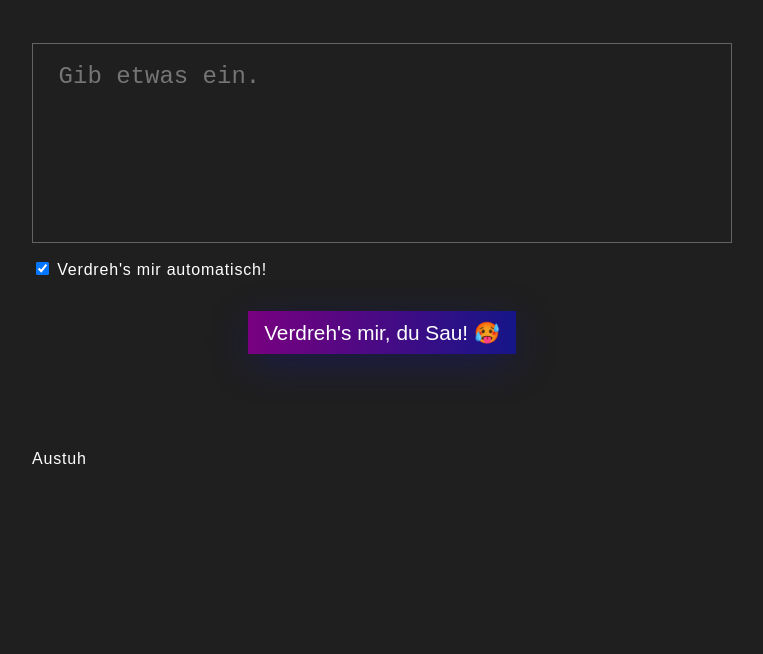
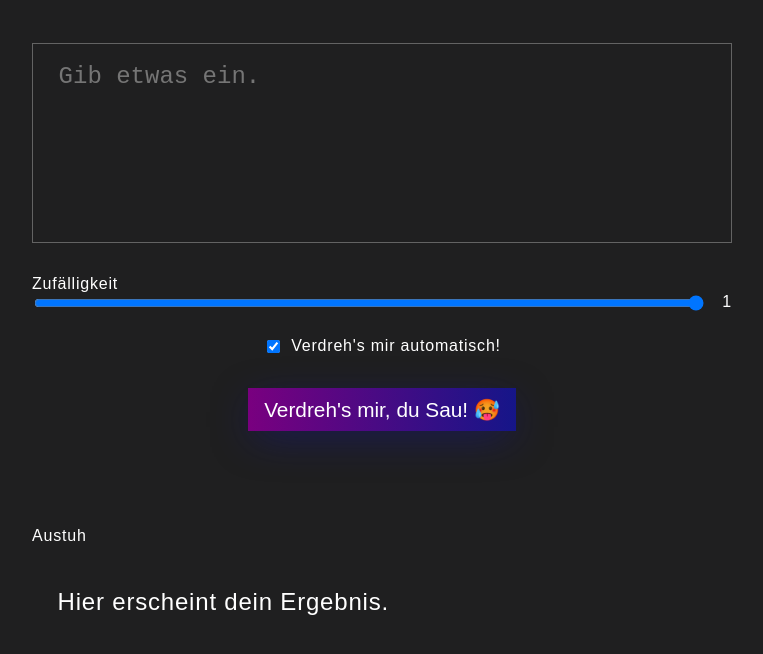
Before and after one commit to noahhorlacher/wortverdreher, a plain HTML site: page index.html in a window 1280 px wide. Shown: the part 150-804 px from the top of the page, without its empty margins (258-1021 px from the left). Drawn offline with Linux system fonts and the light colour scheme.

Commit message:
Added entropy slider

```diff
--- a/css/stil.css
+++ b/css/stil.css
@@ -28,7 +28,7 @@ textarea {
     color: white;
     padding: 1.2rem 1.6rem;
     border: 1px solid rgba(255, 255, 255, .3);
-    margin: 1rem auto;
+    margin: 1rem auto 2rem auto;
     resize: none;
 }
 
@@ -67,3 +67,20 @@ p {
     font-size: 1.5rem;
     padding: 1.2rem 1.6rem;
 }
+
+#schieberBeinhalter {
+    width: 100%;
+    display: flex;
+    gap: 0 1rem;
+    margin-bottom: 1.5rem;
+}
+
+#zufälligkeitsSchieber {
+    flex-grow: 1;
+}
+
+#überprüfKastenBeinhalter {
+    display: flex;
+    justify-content: center;
+    gap: 0 .5rem;
+}
--- a/index.html
+++ b/index.html
@@ -14,10 +14,18 @@
     <h1>Wortverdreher</h1>
     <main>
         <textarea placeholder="Gib etwas ein."></textarea>
+
+        <label for="zufälligkeitsSchieber">Zufälligkeit</label>
+        <div id="schieberBeinhalter">
+            <input type="range" id="zufälligkeitsSchieber" value="1" min="0" max="1" step="0.01">
+            <label for="zufälligkeitsSchieber" id="schieberWertBenennung">1.00</label>
+        </div>
+
         <div id="überprüfKastenBeinhalter">
             <input type="checkbox" id="automatischÜberprüfKasten" checked>
             <label for="automatischÜberprüfKasten">Verdreh's mir automatisch!</label>
         </div>
+
         <button>Verdreh's mir, du Sau! 🥵</button>
         <h2>Austuh</h2>
         <p>Hier erscheint dein Ergebnis.</p>
--- a/js/haupt.js
+++ b/js/haupt.js
@@ -1,15 +1,28 @@
 import { verdreheSatz } from "./wortverdreher.js"
+
+const eintuh = document.querySelector('textarea')
+const austuh = document.querySelector('p')
 
 const verdrehKnopf = document.querySelector('button')
 const automatischÜberprüfKasten = document.querySelector('#automatischÜberprüfKasten')
-const austuh = document.querySelector('p')
-const eintuh = document.querySelector('textarea')
 
 let automatischesVerdrehen = automatischÜberprüfKasten.checked = true
-automatischVerdrehenUmschalten()
+
+const schieber = document.querySelector('#zufälligkeitsSchieber')
+const schieberWertBenennung = document.querySelector('#schieberWertBenennung')
+
+let zufälligkeitsWert = schieber.value = schieberWertBenennung.innerText = 1.0
+
+schieber.addEventListener('input', zufälligkeitsWertAktualisieren)
+eintuh.addEventListener('input', austuhAktualisieren)
+
+function zufälligkeitsWertAktualisieren(){
+    zufälligkeitsWert = schieberWertBenennung.innerText = parseFloat(schieber.value).toFixed(2)
+    austuhAktualisieren()
+}
 
 function austuhAktualisieren(){
-    austuh.innerText = verdreheSatz(eintuh.value)
+    austuh.innerText = verdreheSatz(eintuh.value, zufälligkeitsWert)
 }
 verdrehKnopf.addEventListener('click', austuhAktualisieren)
 
@@ -20,10 +33,12 @@ automatischÜberprüfKasten.addEventListener('change', e => {
 
 function automatischVerdrehenUmschalten(){
     if(automatischesVerdrehen){
+        schieber.addEventListener('input', zufälligkeitsWertAktualisieren)
         eintuh.addEventListener('input', austuhAktualisieren)
 
-        austuhAktualisieren()
+        zufälligkeitsWertAktualisieren()
     } else {
+        schieber.removeEventListener('input', zufälligkeitsWertAktualisieren)
         eintuh.removeEventListener('input', austuhAktualisieren)
     }
 }
--- a/js/tests.js
+++ b/js/tests.js
@@ -24,7 +24,7 @@ function testeSatz(){
 function testeSatzMitNeuerZeile(){
     const gegeben = 'Eine Geschichte:\nNichts ist echt.'
     const rückgabe = verdreheSatz(gegeben)
-    const erwartet = 'Enei Geschichte:\nNichts ist echt.'
+    const erwartet = 'Eine Geschechti:\nNichts ist echt.'
 
     const ergebnis = rückgabe === erwartet
 
@@ -71,6 +71,56 @@ function testeWeissRaumBehaltung(){
     return { gegeben, erwartet, rückgabe, ergebnis }
 }
 
+function testeBindestrichBehaltung(){
+    const gegeben = 'Augen-Blicke'
+    const rückgabe = verdreheSatz(gegeben)
+    const erwartet = 'Augen-Blecki'
+
+    const ergebnis = rückgabe === erwartet
+
+    return { gegeben, erwartet, rückgabe, ergebnis }
+}
+
+function testeIeBleibt(){
+    const gegeben = 'Wiesenziege'
+    const rückgabe = verdreheSatz(gegeben)
+    const erwartet = 'Wiesenziege'
+
+    const ergebnis = rückgabe === erwartet
+
+    return { gegeben, erwartet, rückgabe, ergebnis }
+}
+
+function testeEiBleibt(){
+    const gegeben = 'Eigentum'
+    const rückgabe = verdreheSatz(gegeben)
+    const erwartet = 'Eiguntem'
+
+    const ergebnis = rückgabe === erwartet
+
+    return { gegeben, erwartet, rückgabe, ergebnis }
+}
+
+function testeDoppelEi(){
+    const gegeben = 'Einerlei'
+    const rückgabe = verdreheSatz(gegeben)
+    const erwartet = 'Einerlei'
+
+    const ergebnis = rückgabe === erwartet
+
+    return { gegeben, erwartet, rückgabe, ergebnis }
+}
+
+function testeQu(){
+    const gegeben = 'Qudefqwa'
+    const rückgabe = verdreheSatz(gegeben)
+    const erwartet = 'Qudafqwe'
+
+    const ergebnis = rückgabe === erwartet
+
+    return { gegeben, erwartet, rückgabe, ergebnis }
+}
+
 testsAusführen([
     testeVertauschung,
     testeSatz,
@@ -78,5 +128,10 @@ testsAusführen([
     testeGrossschreibung,
     testeFolgenBleibenZusammen,
     testeAkzente,
-    testeWeissRaumBehaltung
+    testeWeissRaumBehaltung,
+    testeIeBleibt,
+    testeEiBleibt,
+    testeDoppelEi,
+    testeQu,
+    testeBindestrichBehaltung
 ])
--- a/js/wortverdreher.js
+++ b/js/wortverdreher.js
@@ -1,48 +1,64 @@
-// Liste der Vokale, einschließlich Akzente und Umlaute, in Groß- und Kleinschreibung
-const VOKALE = 'aeiouäöüéèêëïîôöùûüAEIOUÄÖÜÉÈÊËÏÎÔÖÙÛÜæøåÆØÅğĞıİöÖüÜşŞçÇűáéíóöőúüŰÁÉÍÓÖŐÚÜ'
+// Liste der Vokale, einschließlich Akzente und Umlaute, in Kleinschreibung
+const VOKALE = 'aeiouäöüéèêëïîôöùûüæøåğıöüşçűáéíóöőúü';
 
-// Verdrehe Mehrlaute im gegebenen Wort auf eine deterministische Weise.
-// Gross-/Kleinschreibung wird beibehalten.
-function verdreheWort(wort) {
-    // Extrahiere und umkehre die Mehrlaute im Wort
-    const umgekehrteMehrlaute = extrahiereUndKehreMehrlaute(wort)
+// Liste der spezifischen Vokalmuster, die ignoriert werden sollen, in Kleinschreibung
+const IGNORIEREN = ['ie', 'ei', 'qu', 'eu', 'au', 'ai'];
 
-    // Ersetze die Mehrlaute im Wort durch die umgekehrten Mehrlaute
-    const umgedrehtesWort = ersetzeMehrlauteMitUmgekehrten(wort, umgekehrteMehrlaute)
+// Liste der Worttrennzeichen
+const WORT_TRENNZEICHEN = /\s+|-/;
 
-    return umgedrehtesWort
+// Erstelle einen regulären Ausdruck, der die Vokalmuster, die ignoriert werden sollen, ausschließt
+const REGEX_VOKALE = new RegExp(`(${IGNORIEREN.join('|')})|([${VOKALE}]+)`, 'gi');
+
+// Funktion zum Extrahieren der Vokalgruppen aus einem Wort
+function extrahiereVokalgruppen(wort) {
+    return wort.match(REGEX_VOKALE) || [];
 }
 
-// Extrahiere die Mehrlaute im Wort und kehre sie um
-function extrahiereUndKehreMehrlaute(wort) {
-    const mehrlaute = wort.match(new RegExp(`[${VOKALE}]+`, 'g')) || []
-    return mehrlaute.reverse()
+// Funktion zum Verschieben der Vokalgruppen in einem Wort
+function verschiebeVokalgruppen(vokalgruppen, zufälligkeit) {
+    const verschiebungsIndex = Math.floor(vokalgruppen.length * zufälligkeit) % vokalgruppen.length;
+    return [...vokalgruppen.slice(verschiebungsIndex), ...vokalgruppen.slice(0, verschiebungsIndex)];
 }
 
-// Ersetze die Mehrlaute im Wort durch die umgekehrten Mehrlaute
-function ersetzeMehrlauteMitUmgekehrten(wort, umgekehrteMehrlaute) {
-    return wort.replace(new RegExp(`[${VOKALE}]+`, 'g'), match => {
-        const umgekehrterMehrLaut = umgekehrteMehrlaute.shift()
-        // Beibehalten der Groß-/Kleinschreibung des ersten Buchstabens
-        return match[0] === match[0].toUpperCase()
-            ? umgekehrterMehrLaut.charAt(0).toUpperCase() + umgekehrterMehrLaut.slice(1).toLowerCase()
-            : umgekehrterMehrLaut.toLowerCase()
-    })
+// Funktion zum Ersetzen der Vokalgruppen in einem Wort durch die verschobenen Vokalgruppen
+function ersetzeVokalgruppen(wort, verschobeneVokalgruppen) {
+    let i = 0;
+    return wort.replace(REGEX_VOKALE, match => {
+        if (IGNORIEREN.includes(match.toLowerCase())) {
+            return match; // Beibehalten der Groß-/Kleinschreibung des gesamten MehrLauts
+        } else {
+            const verschobeneVokalgruppe = verschobeneVokalgruppen[i++];
+            // Beibehalten der Groß-/Kleinschreibung des ersten Buchstabens
+            return match[0] === match[0].toUpperCase()
+                ? verschobeneVokalgruppe.charAt(0).toUpperCase() + verschobeneVokalgruppe.slice(1).toLowerCase()
+                : verschobeneVokalgruppe.toLowerCase();
+        }
+    });
 }
 
-// Verdrehe Mehrlaute in jedem Wort eines gegebenen Fadens auf eine deterministische Weise.
-// Gross-/Kleinschreibung wird beibehalten.
-function verdreheSatz(faden) {
-    // Teile den Faden in separate Worte und Trennzeichen
-    const elemente = faden.split(/(\s+)/)
+// Funktion zum Verzerren der Vokalgruppen in einem Wort
+function verdreheWort(wort, zufälligkeit = .99) {
+    if(zufälligkeit >= 1) zufälligkeit = .99
 
-    // Verdrehe die Mehrlaute in jedem Wort
-    const verdrehteElemente = elemente.map(element => /\s+/.test(element) ? element : verdreheWort(element))
-
-    // Füge die verdrehten Worte und Trennzeichen wieder zum Faden zusammen
-    const verdrehterSatz = verdrehteElemente.join('')
-
-    return verdrehterSatz
+    const vokalgruppen = extrahiereVokalgruppen(wort).filter(vg => !IGNORIEREN.includes(vg.toLowerCase()));
+    const verschobeneVokalgruppen = verschiebeVokalgruppen(vokalgruppen, zufälligkeit);
+    return ersetzeVokalgruppen(wort, verschobeneVokalgruppen);
 }
 
-export { verdreheSatz, verdreheWort }
+// Funktion zum Verzerren der Vokalgruppen in jedem Wort eines gegebenen Satzes auf eine deterministische Weise.
+// Gross-/Kleinschreibung wird beibehalten.
+function verdreheSatz(satz, zufälligkeit = .99) {
+    if(zufälligkeit >= 1) zufälligkeit = .99
+
+    // Teile den Satz in separate Worte und Trennzeichen
+    const elemente = satz.split(new RegExp(`(${WORT_TRENNZEICHEN.source})`));
+
+    // Verdrehe die Vokalgruppen in jedem Wort
+    const verdrehteElemente = elemente.map(element => WORT_TRENNZEICHEN.test(element) ? element : verdreheWort(element, zufälligkeit));
+
+    // Füge die verdrehten Worte und Trennzeichen wieder zum Satz zusammen
+    return verdrehteElemente.join('');
+}
+
+export { verdreheSatz, verdreheWort };
```
